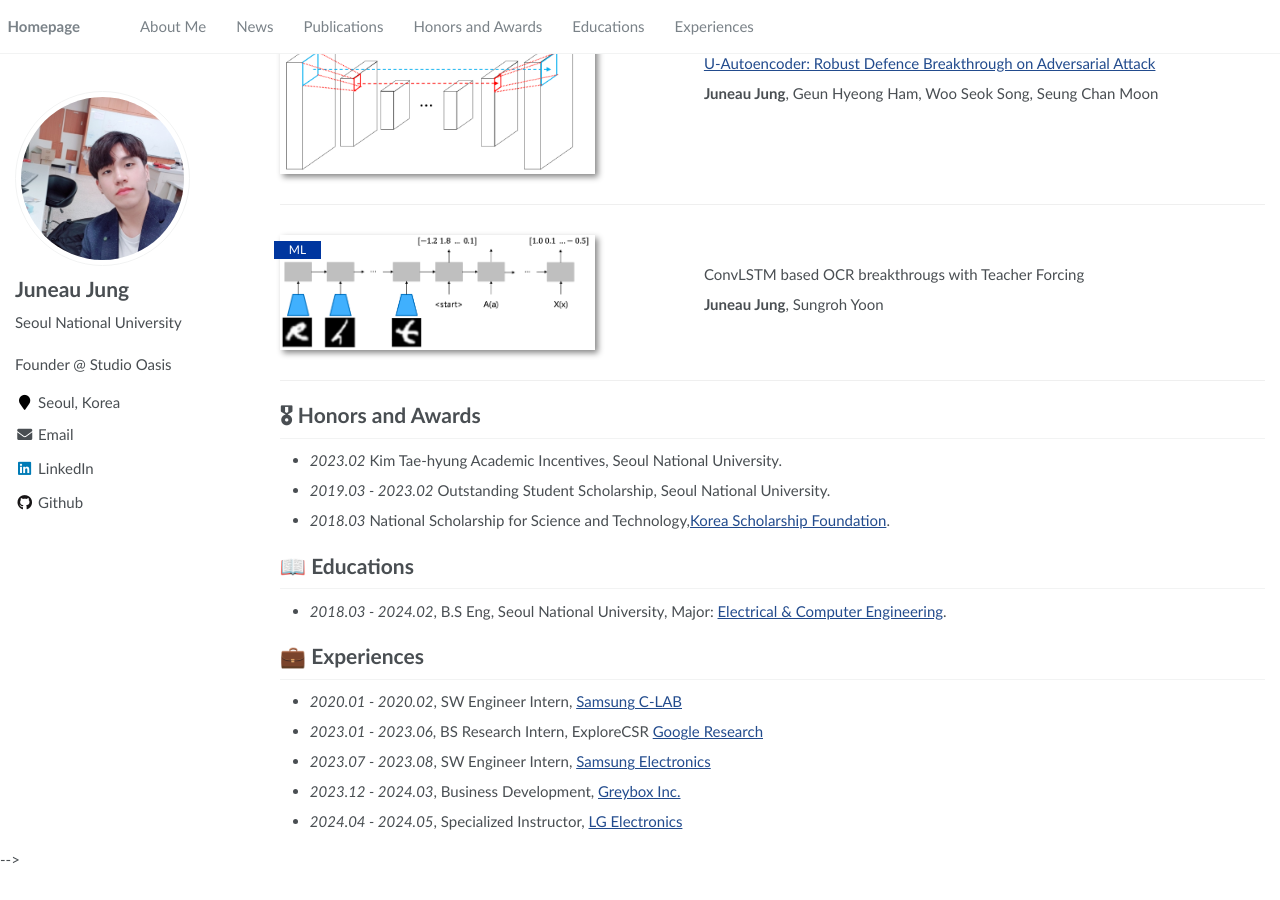
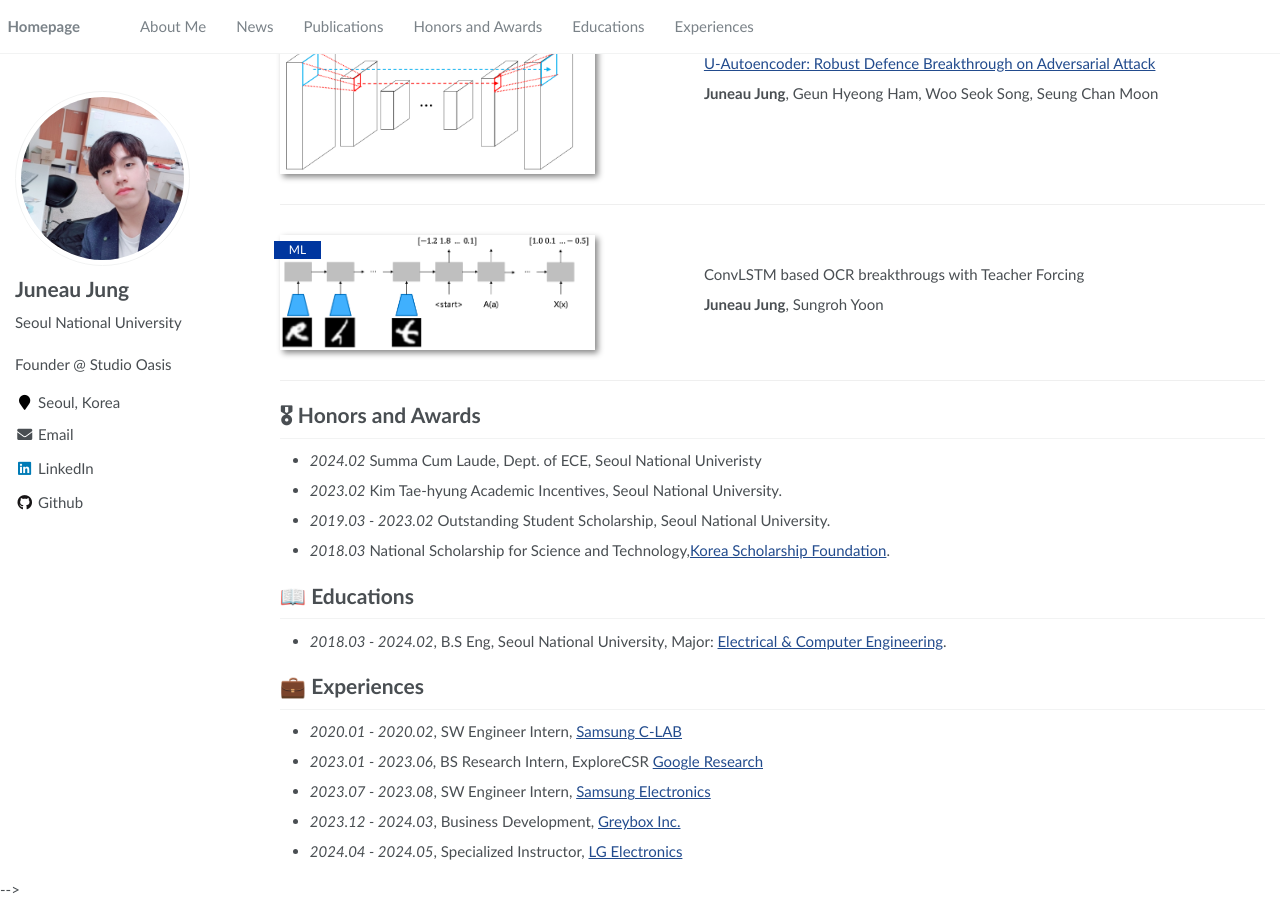
Before and after one commit to zzuno/zzuno.github.io, a Jekyll site: the page built from _pages/about.md, in a window 1280 px wide and 900 px high, scrolled down 991 px. Built offline with Jekyll 4.4.1, drawn with Linux system fonts in a browser that asks for light colours; before the commit the page ends 1861 px from its top, so only the background shows below that.

Commit message:
award updated

```diff
--- a/_pages/about.md
+++ b/_pages/about.md
@@ -92,6 +92,7 @@
 
 # 🎖 Honors and Awards
 
+- _2024.02_ Summa Cum Laude, Dept. of ECE, Seoul National Univeristy
 - _2023.02_ Kim Tae-hyung Academic Incentives, Seoul National University.
 - _2019.03 - 2023.02_ Outstanding Student Scholarship, Seoul National University.
 - _2018.03_ National Scholarship for Science and Technology,[Korea Scholarship Foundation](https://www.kosaf.go.kr/ko/main.do).
```
